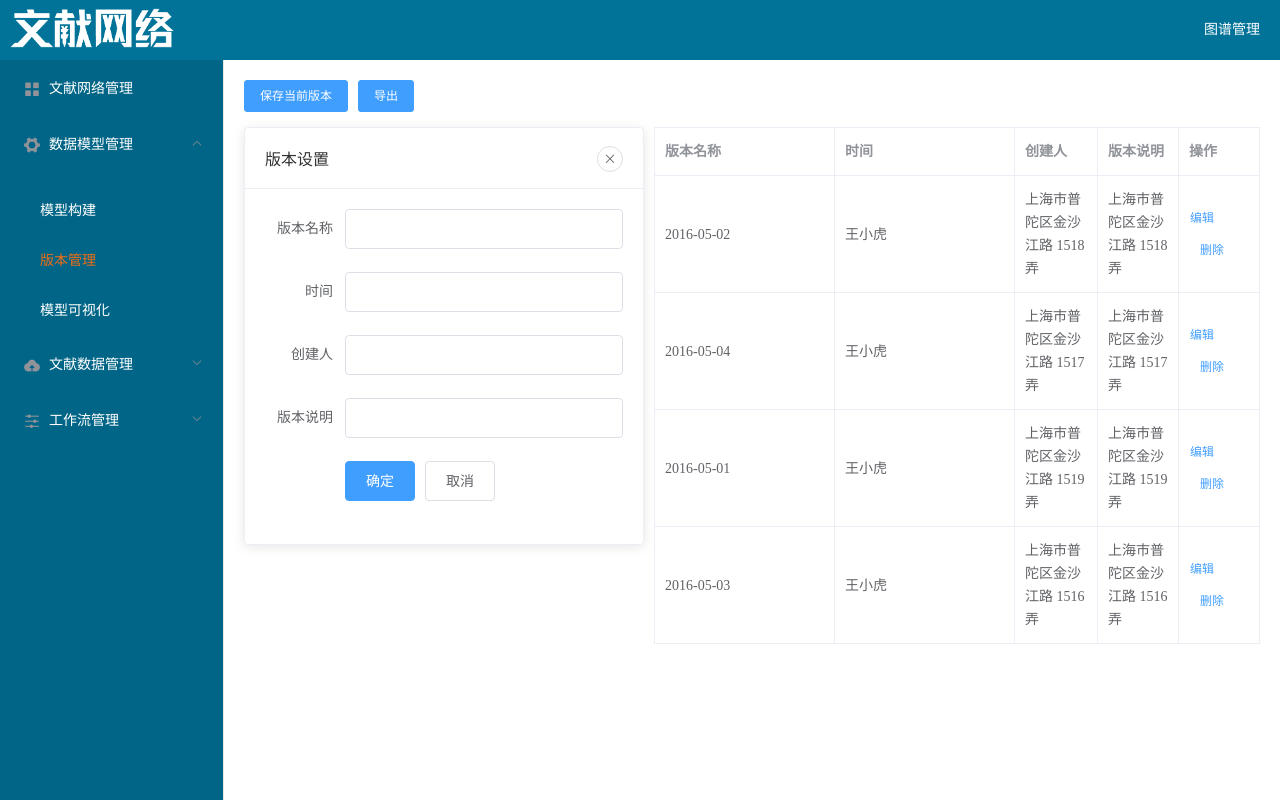
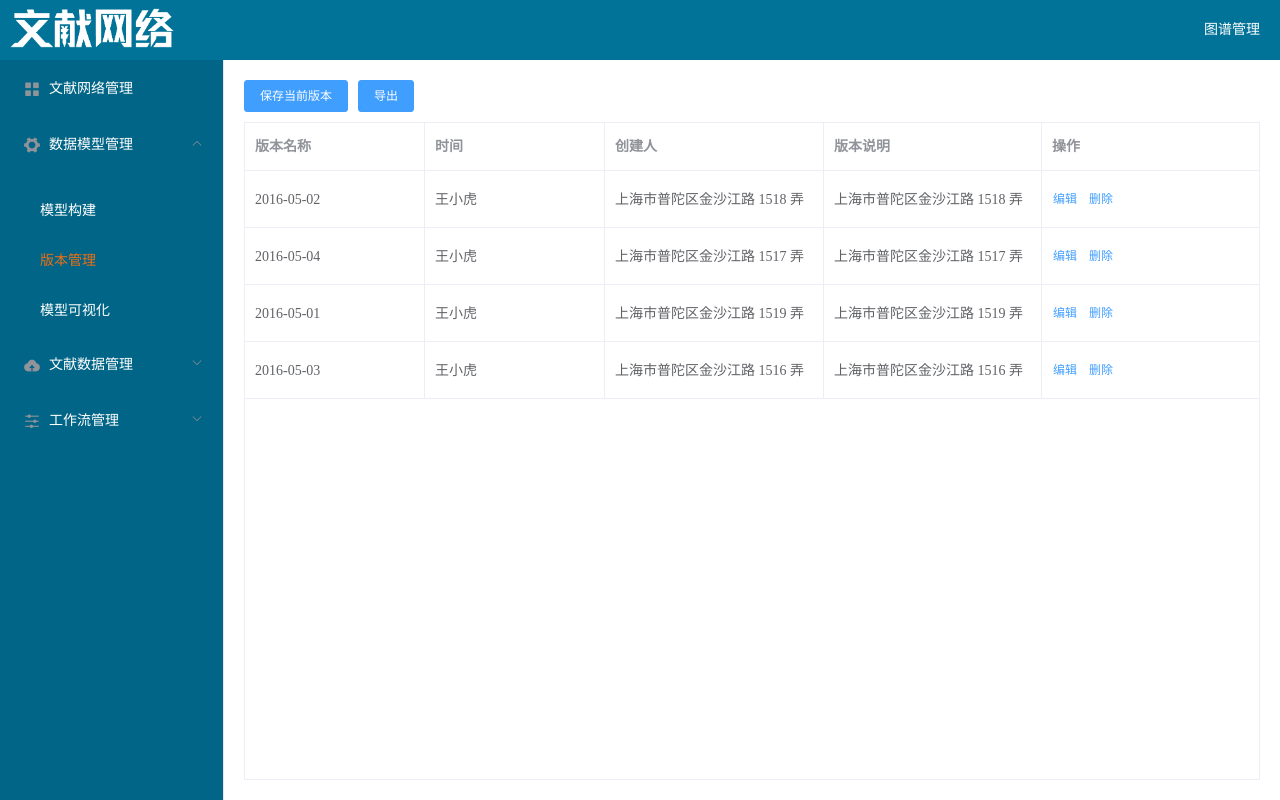
Before and after one commit to xiaobao999/netBack111, a Vue app: page /version in a window 1280 px wide. Built offline with nearby package versions, Linux system fonts and the light colour scheme.

Commit message:
版本管理修改

```diff
--- a/src/components/version.vue
+++ b/src/components/version.vue
@@ -1,14 +1,12 @@
 <template>
+  <div class="version">
     <div>
-    <div class="version_table">
-      <div style="margin-bottom:15px">
       <el-button type="primary" size="small" class>保存当前版本</el-button>
       <el-button type="primary" size="small" class>导出</el-button>
     </div>
     <div class="version_main">
       <div class="version_form" v-show="formshow">
-          <div class="tittle">
-            <el-card class="box-card">
+        <el-card class="box-card tittle">
           <div slot="header" class="clearfix">
             <span>版本设置</span>
             <el-button
@@ -39,7 +37,6 @@
           </el-form>
         </el-card>
       </div>
-        </div>
       <el-table
         ref="multipleTable"
         :data="tableData"
@@ -61,24 +58,27 @@
       </el-table>
     </div>
   </div>
-  </div>
 </template>
 
 <style scoped lang="less">
+.version {
+  display: flex;
+  height: 100%;
+  flex-direction: column;
+}
+.version_main {
+  margin-top: 10px;
+  height: 100%;
+  display: flex;
   .version_form {
-  width: 300px;
+    height: 100%;
+    width: 400px;
     height: 100%;
     margin-right: 10px;
   }
-.version_table {
-  width: 100%;
+  .el-card {
     height: 100%;
-}
-.version_main {
-  display: flex;
-  .version_form {
-    width: 400px;
-    height: 100%;
+    box-shadow: none;
   }
 }
 </style>
@@ -114,7 +114,7 @@ export default {
         person: "",
         explain: ""
       },
-      formshow: true
+      formshow: false
     };
   },
   methods: {
```
Lines whose indentation alone changed are shown as unchanged.
